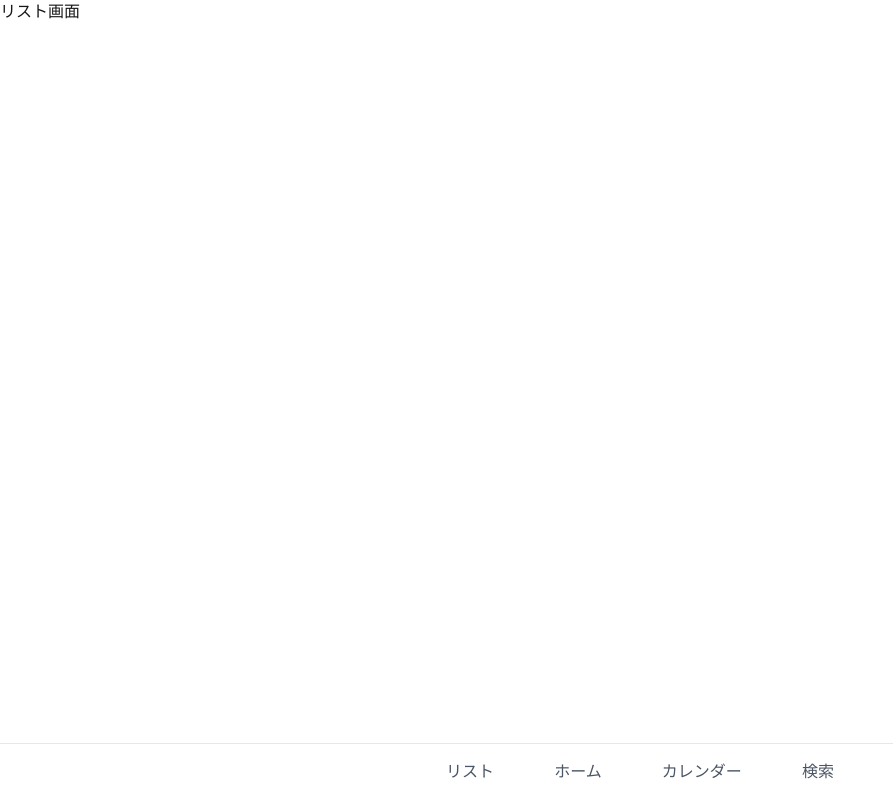
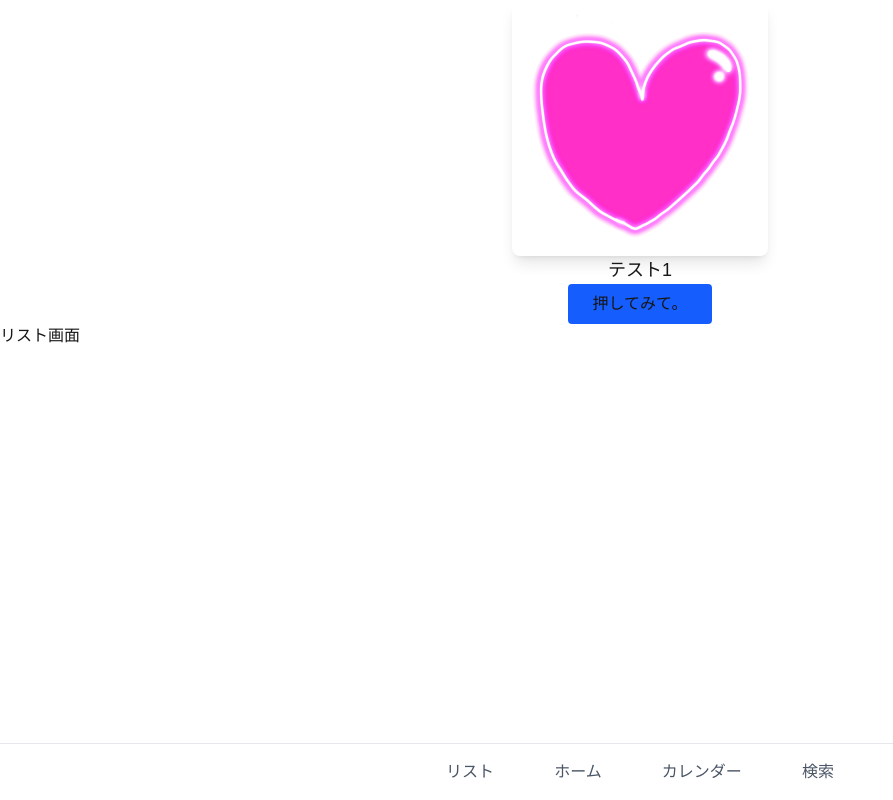
Before and after one commit to gutto79/practice_of_information_systems_pr1_group03, a Next.js app: page /list in a window 1280 px wide. Shown: the whole page, without its empty margins (0-893 px from the left). Built offline with nearby package versions, Linux system fonts and the light colour scheme.

Commit message:
テスト

```diff
--- a/feature/list/display/listContainer.tsx
+++ b/feature/list/display/listContainer.tsx
@@ -1,11 +1,37 @@
-import React from "react";
+"use client";
+
+import React, { useState } from "react";
 import ListDisplay from "./listDisplay";
 import Footer from "@/components/display/Footer";
 
 const ListContainer: React.FC = () => {
+
+  const [message, setMessage] = useState("テスト1");
+
+  const handleClick = () => {
+    setMessage("ボタンがクリックされました。");
+  };
+
   return (
     <div className="flex flex-col min-h-screen w-full">
       <div className="flex-1">
+
+        <div className="flex justify-center">
+          <img src="/heartMark.png" alt="ハートの画像" className="w-64 h-auto rounded-lg shadow-lg" />
+        </div>
+
+        {/* メッセージ表示 */}
+        <p className="text-center text-lg">{message}</p>
+
+        <div className="flex justify-center">
+            <button
+              onClick={handleClick}
+              className="bg-blue-600 text_red px-6 py-2 rounded hover:bg-blue-700 transition"
+            >
+            押してみて。
+            </button>
+          </div>
+
         <ListDisplay />
       </div>
       <Footer />
```
Also changed, not shown: public/heartMark.png (added).
